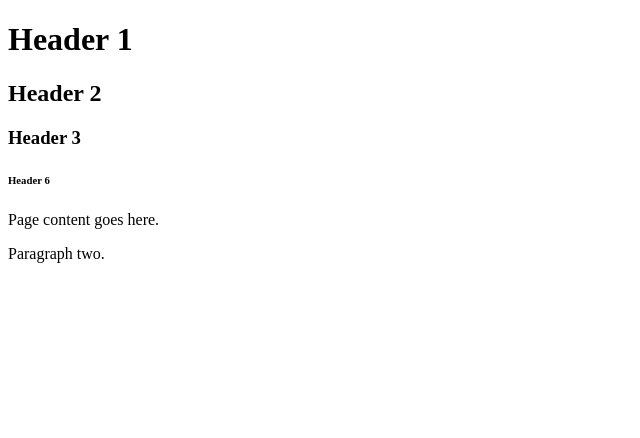
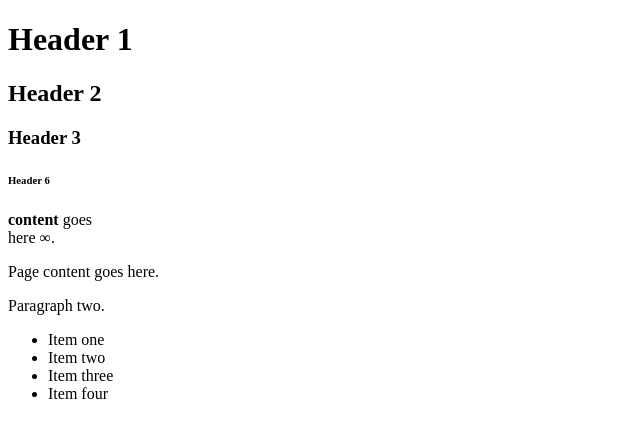
Before and after one commit to skim371-su/ist263, a plain HTML site: page template.html in a window 1280 px wide. Shown: the whole page, without its empty margins (0-640 px from the left). Drawn offline with Linux system fonts and the light colour scheme.

Commit message:
Update template.html

```diff
--- a/template.html
+++ b/template.html
@@ -12,8 +12,16 @@
     <h3>Header 3</h3>
     <h6>Header 6</h6>
     <!-- My paragraphs below-->
+    <p><strong> content</strong> goes<br> here &infin;.</p>
     <p>Page content goes here.</p>
     <p>Paragraph two.</p>
+<ul>
+    <li>Item one</li>
+    <li>Item two</li>
+    <li>Item three</li>
+    <li>Item four</li>
+</ul>
+
 </body>
 
 </html>
```
